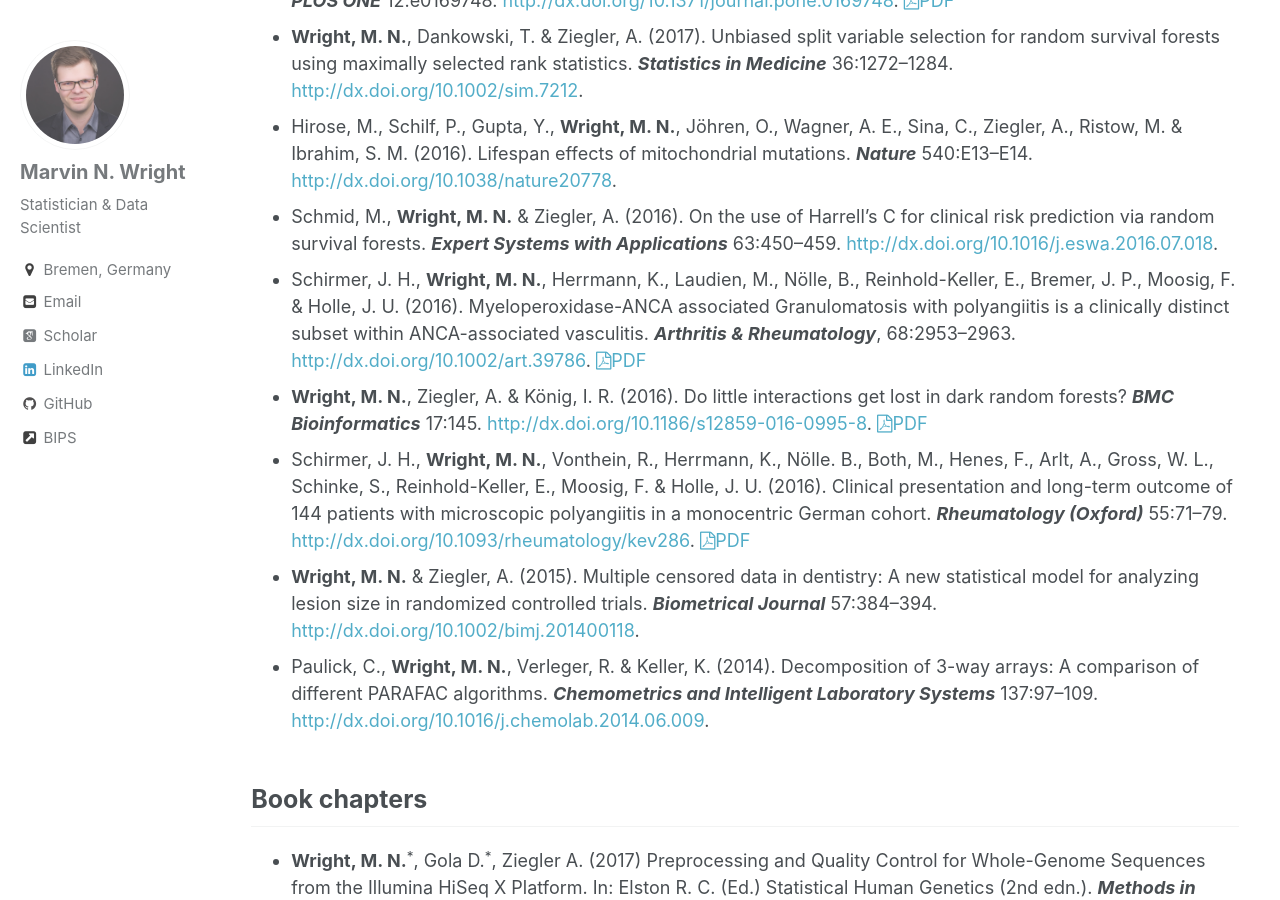
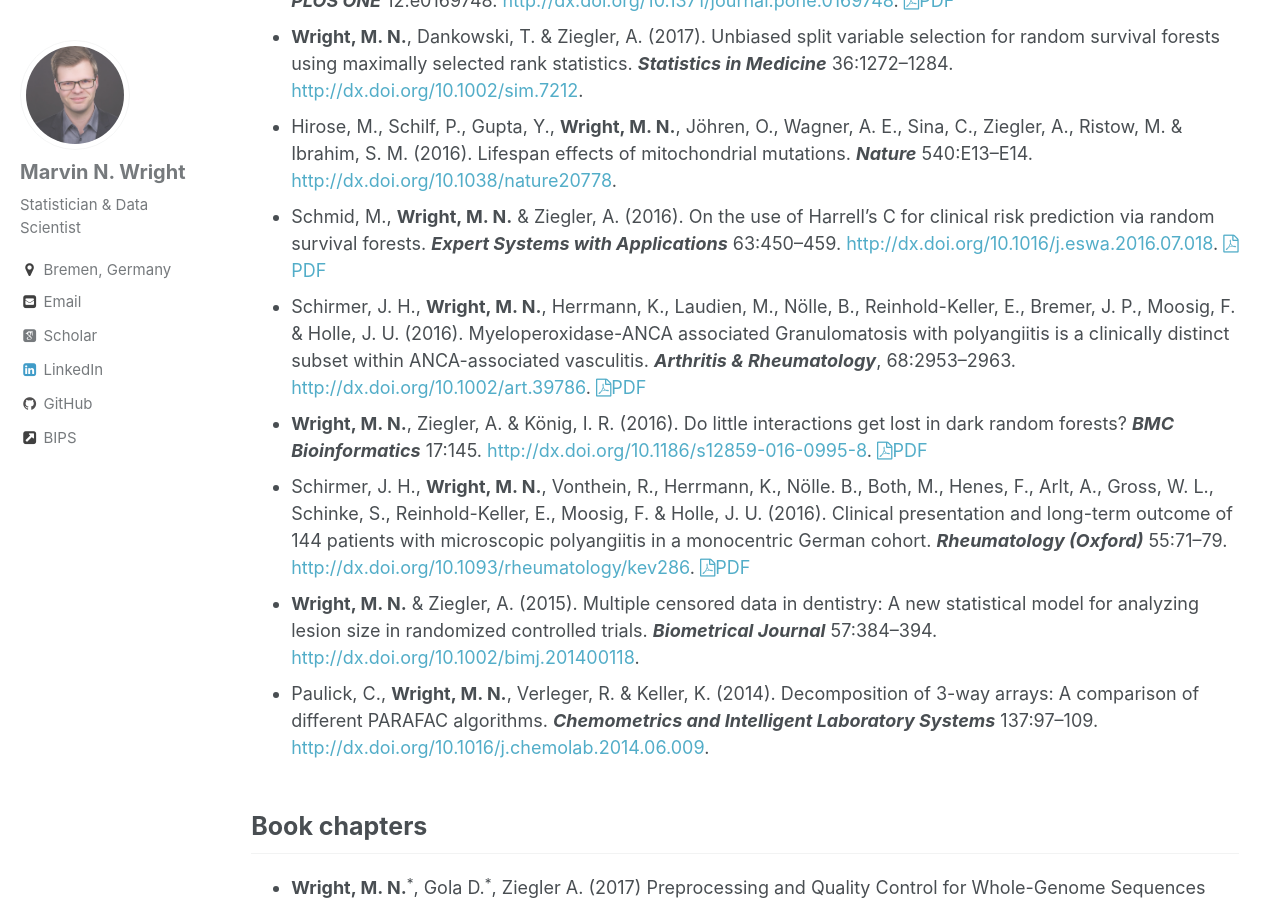
Before and after one commit to mnwright/mnwright.github.io, a Jekyll site: the page built from _pages/publications.md, in a window 1280 px wide and 900 px high, scrolled down 913 px. Built offline with Jekyll 4.4.1, drawn with Linux system fonts in a browser that asks for light colours; some web fonts are replaced.

Commit message:
add another PDF link

```diff
--- a/_pages/publications.md
+++ b/_pages/publications.md
@@ -14,8 +14,8 @@ permalink: /publications/
 * {:.pub} Hengl, T., Mendes de Jesus, J., Heuvelink, G. B., Ruipérez Gonzalez, M., Kilibarda, M., Blagotić, A., Shangguan, W., **Wright, M. N.**, et al. (2017). SoilGrids250m: Global gridded soil information based on machine learning. ***PLOS ONE*** 12:e0169748. <http://dx.doi.org/10.1371/journal.pone.0169748>. <a href="http://journals.plos.org/plosone/article/file?id=10.1371/journal.pone.0169748&type=printable"><i class="fa fa-file-pdf-o"></i>PDF</a>
 * {:.pub} **Wright, M. N.**, Dankowski, T. & Ziegler, A. (2017). Unbiased split variable selection for random survival forests using maximally selected rank statistics. ***Statistics in Medicine*** 36:1272–1284. <http://dx.doi.org/10.1002/sim.7212>.
 * {:.pub} Hirose, M., Schilf, P., Gupta, Y., **Wright, M. N.**, Jöhren, O., Wagner, A. E., Sina, C., Ziegler, A., Ristow, M. & Ibrahim, S. M. (2016). Lifespan effects of mitochondrial mutations. ***Nature*** 540:E13–E14. <http://dx.doi.org/10.1038/nature20778>.
-* {:.pub} Schmid, M., **Wright, M. N.** & Ziegler, A. (2016). On the use of Harrell’s C for clinical risk prediction via random survival forests. ***Expert Systems with Applications*** 63:450–459. <http://dx.doi.org/10.1016/j.eswa.2016.07.018>.
-* {:.pub} Schirmer, J. H., **Wright, M. N.**, Herrmann, K., Laudien, M., Nölle, B., Reinhold-Keller, E., Bremer, J. P., Moosig, F. & Holle, J. U. (2016). Myeloperoxidase-ANCA associated Granulomatosis with polyangiitis is a clinically distinct subset within ANCA-associated vasculitis. ***Arthritis & Rheumatology***, 68:2953–2963. <http://dx.doi.org/10.1002/art.39786>. <a href="https://onlinelibrary.wiley.com/doi/pdf/10.1002/art.39786 "><i class="fa fa-file-pdf-o"></i>PDF</a>
+* {:.pub} Schmid, M., **Wright, M. N.** & Ziegler, A. (2016). On the use of Harrell’s C for clinical risk prediction via random survival forests. ***Expert Systems with Applications*** 63:450–459. <http://dx.doi.org/10.1016/j.eswa.2016.07.018>. <a href="https://arxiv.org/pdf/1507.03092.pdf"><i class="fa fa-file-pdf-o"></i>PDF</a>
+* {:.pub} Schirmer, J. H., **Wright, M. N.**, Herrmann, K., Laudien, M., Nölle, B., Reinhold-Keller, E., Bremer, J. P., Moosig, F. & Holle, J. U. (2016). Myeloperoxidase-ANCA associated Granulomatosis with polyangiitis is a clinically distinct subset within ANCA-associated vasculitis. ***Arthritis & Rheumatology***, 68:2953–2963. <http://dx.doi.org/10.1002/art.39786>. <a href="https://onlinelibrary.wiley.com/doi/pdf/10.1002/art.39786"><i class="fa fa-file-pdf-o"></i>PDF</a>
 * {:.pub} **Wright, M. N.**, Ziegler, A. & König, I. R. (2016). Do little interactions get lost in dark random forests? ***BMC Bioinformatics*** 17:145. <http://dx.doi.org/10.1186/s12859-016-0995-8>. <a href="https://bmcbioinformatics.biomedcentral.com/track/pdf/10.1186/s12859-016-0995-8"><i class="fa fa-file-pdf-o"></i>PDF</a>
 * {:.pub} Schirmer, J. H., **Wright, M. N.**, Vonthein, R., Herrmann, K., Nölle. B., Both, M., Henes, F., Arlt, A., Gross, W. L., Schinke, S., Reinhold-Keller, E., Moosig, F. & Holle, J. U. (2016). Clinical presentation and long-term outcome of 144 patients with microscopic polyangiitis in a monocentric German cohort. ***Rheumatology (Oxford)*** 55:71–79. <http://dx.doi.org/10.1093/rheumatology/kev286>. <a href="https://academic.oup.com/rheumatology/article-pdf/55/1/71/18096538/kev286.pdf"><i class="fa fa-file-pdf-o"></i>PDF</a>
 * {:.pub} **Wright, M. N.** & Ziegler, A. (2015). Multiple censored data in dentistry: A new statistical model for analyzing lesion size in randomized controlled trials. ***Biometrical Journal*** 57:384–394. <http://dx.doi.org/10.1002/bimj.201400118>.
```
